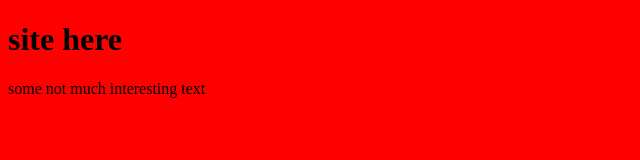
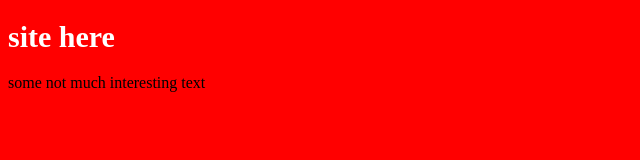
Before and after one commit to nyazev/site, a plain HTML site: page index.html in a window 1280 px wide. Shown: the whole page, without its empty margins (0-640 px from the left). Drawn offline with Linux system fonts and the light colour scheme.

Commit message:
set font sizes

```diff
--- a/css/style.css
+++ b/css/style.css
@@ -1 +1,3 @@
 body {background: red;}
+h1 {font-size: 30px;
+color: white;}
```
